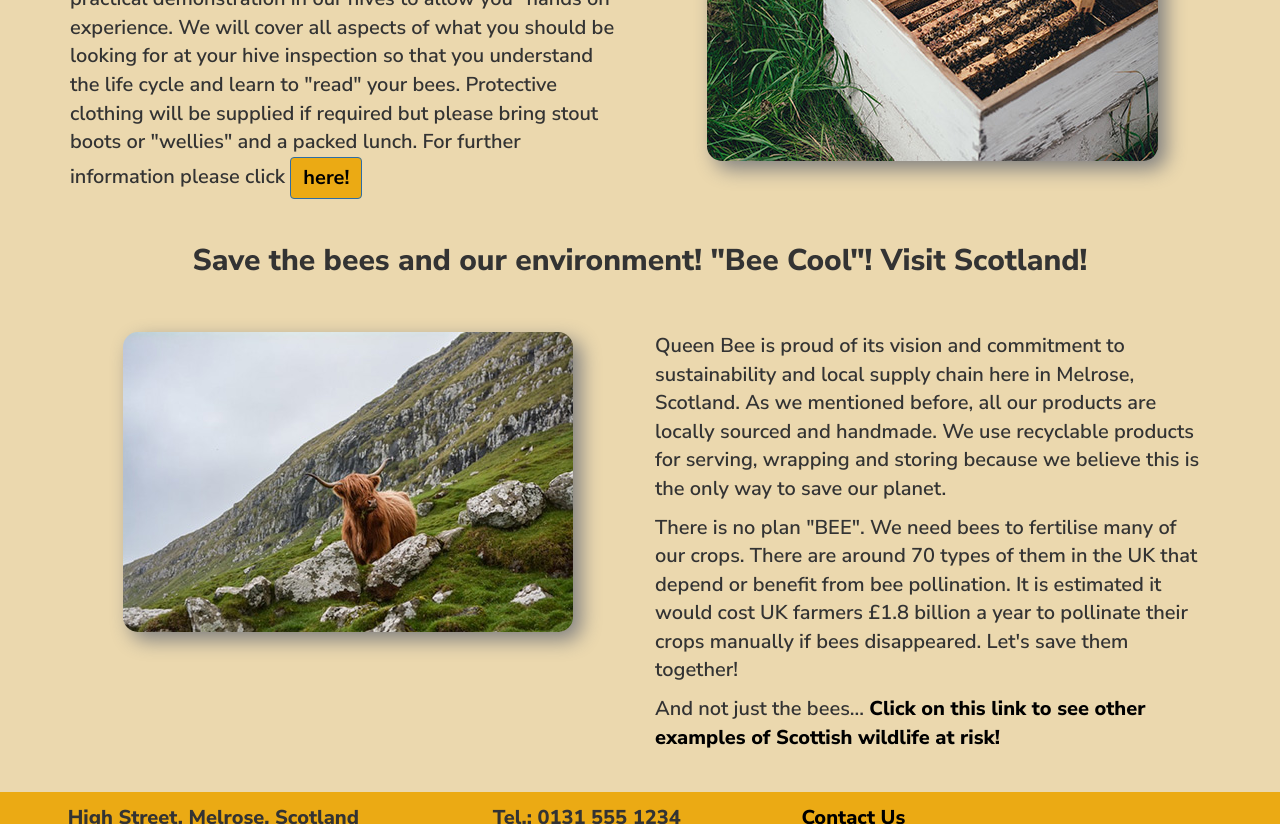
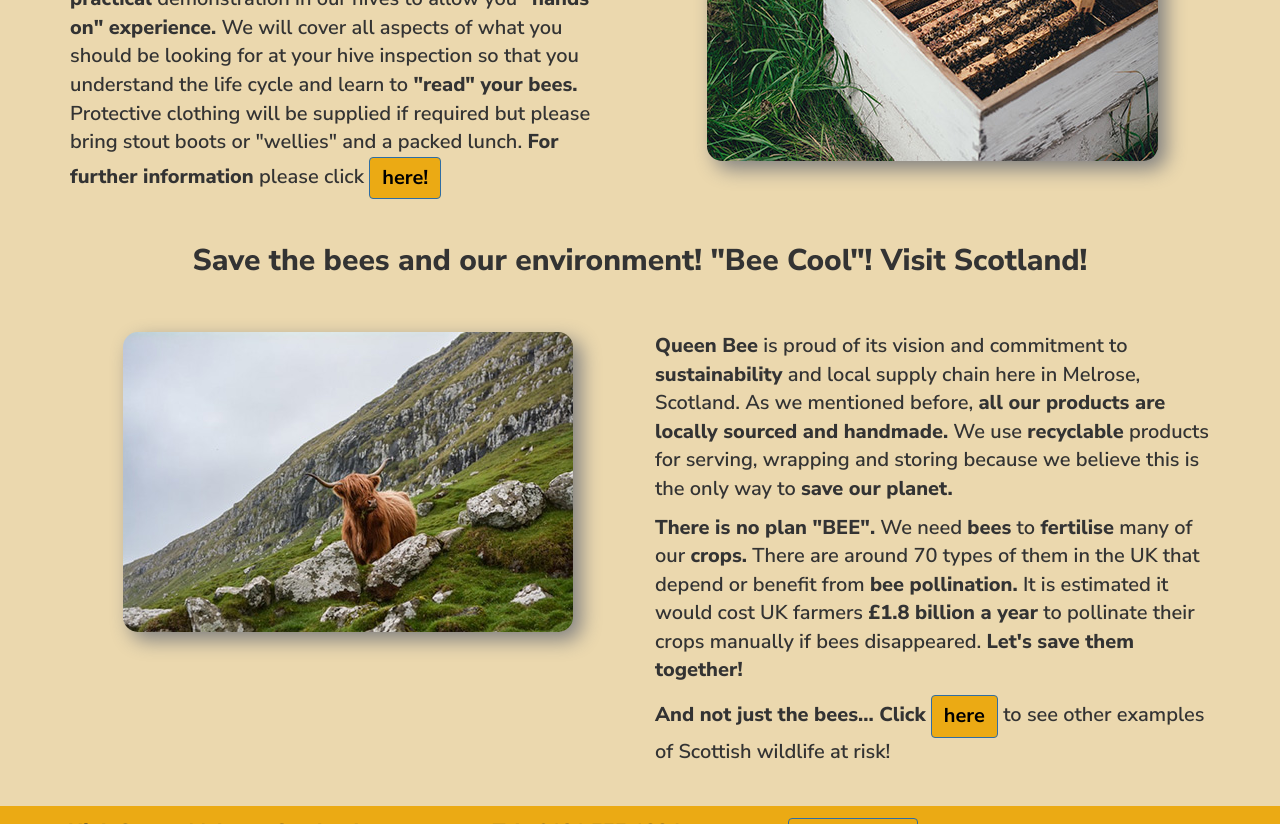
Before and after one commit to adamjoszt/Queen-Bee-Web, a plain HTML site: page index.html in a window 1280 px wide. Shown: the part 870-1694 px from the top of the page. Drawn offline with nearby package versions, Linux system fonts and the light colour scheme.

Commit message:
links and small fixes

```diff
--- a/index.html
+++ b/index.html
@@ -62,7 +62,7 @@
         </div>
         <div class="col col-md-6">
             <p>
-                <strong>Try the best quality organic honey in Scotland!</strong> The unique location of Melrose, Scotland has the benefit of local honeybees that provide the high quality raw ingredient. All products offered by Queen Bee are handmade and using only locally sourced ingredients. <strong>Interested?</strong> You can find them in our Cafe alongside with a wide range of other delicious food items. Click <a class="btn btn-primary" href="cafe.html" role="button">here</a> for our menu!:)
+                <strong>Try the best quality organic honey in Scotland!</strong> The <strong>unique location of Melrose</strong>, Scotland has the benefit of <strong>local honeybees</strong> that provide the high quality raw ingredient. All products offered by Queen Bee are handmade and using only <strong>locally sourced ingredients. Interested?</strong> You can find them in our Cafe alongside with a wide range of other delicious food items. Click <a class="btn btn-primary" href="cafe.html" role="button">here</a> for our menu!
             </p>
         </div>
     </div>
@@ -78,7 +78,7 @@
                 <strong>Introduction to Bee-Keeping:</strong> this one-day course is designed as an introduction for potential beekeepers with less than 2 years of experience.
             </p>
             <p>
-                The morning is a classroom lecture, while the afternoon is a practical demonstration in our hives to allow you "hands on" experience. We will cover all aspects of what you should be looking for at your hive inspection so that you understand the life cycle and learn to "read" your bees. Protective clothing will be supplied if required but please bring stout boots or "wellies" and a packed lunch. For further information please click <a class="btn btn-primary" href="beekeeping.html" role="button">here!</a>
+                The <strong>morning</strong> is a classroom <strong>lecture</strong>, while the <strong>afternoon</strong> is a <strong>practical</strong> demonstration in our hives to allow you <strong>"hands on" experience.</strong> We will cover all aspects of what you should be looking for at your hive inspection so that you understand the life cycle and learn to <strong>"read" your bees.</strong> Protective clothing will be supplied if required but please bring stout boots or "wellies" and a packed lunch. <strong>For further information</strong> please click <a class="btn btn-primary" href="beekeeping.html" role="button">here!</a>
             </p>
         </div>
         <div class="col col-md-6 text-center">
@@ -96,13 +96,13 @@
         </div>
         <div class="col col-md-6">
             <p>
-                Queen Bee is proud of its vision and commitment to sustainability and local supply chain here in Melrose, Scotland. As we mentioned before, all our products are locally sourced and handmade. We use recyclable products for serving, wrapping and storing because we believe this is the only way to save our planet.
+                <strong>Queen Bee</strong> is proud of its vision and commitment to <strong>sustainability</strong> and local supply chain here in Melrose, Scotland. As we mentioned before, <strong>all our products are locally sourced and handmade.</strong> We use <strong>recyclable</strong> products for serving, wrapping and storing because we believe this is the only way to <strong>save our planet.</strong>
             </p>
             <p>
-                There is no plan "BEE". We need bees to fertilise many of our crops. There are around 70 types of them in the UK that depend or benefit from bee pollination. It is estimated it would cost UK farmers £1.8 billion a year to pollinate their crops manually if bees disappeared. Let's save them together!
+                <strong>There is no plan "BEE".</strong> We need <strong>bees</strong> to <strong>fertilise</strong> many of our <strong>crops.</strong> There are around 70 types of them in the UK that depend or benefit from <strong>bee pollination.</strong> It is estimated it would cost UK farmers <strong>£1.8 billion a year</strong> to pollinate their crops manually if bees disappeared. <strong>Let's save them together!</strong>
             </p>
             <p>
-                And not just the bees... <strong><a class="scotland" href="https://scottishwildlifetrust.org.uk/scotlands-wildlife/key-threats-to-wildlife/">Click on this link to see other examples of Scottish wildlife at risk!</a></strong>
+                <strong>And not just the bees... Click</strong> <a class="btn btn-primary" href="https://scottishwildlifetrust.org.uk/scotlands-wildlife/key-threats-to-wildlife/" role="button">here</a> to see other examples of Scottish wildlife at risk!
             </p>
         </div>
     </div>
@@ -121,7 +121,7 @@
             <p><strong>Tel.: 0131 555 1234</strong></p>
         </div>
         <div class="col-sm-2">
-            <p><a class="con" href="contactus.html"><strong>Contact Us</strong></a></p>
+            <p><a class="btn btn-primary" href="contactus.html" role="button"><strong>Contact Us</strong></a></p>
         </div>
         <div class="col-sm-3">
             <ul class="social">
```
Also changed, not shown: beekeeping.html (+3 -3 lines), cafe.html (+2 -1 lines), contactus.html (+1 -1 lines), shop.html (+1 -1 lines).
